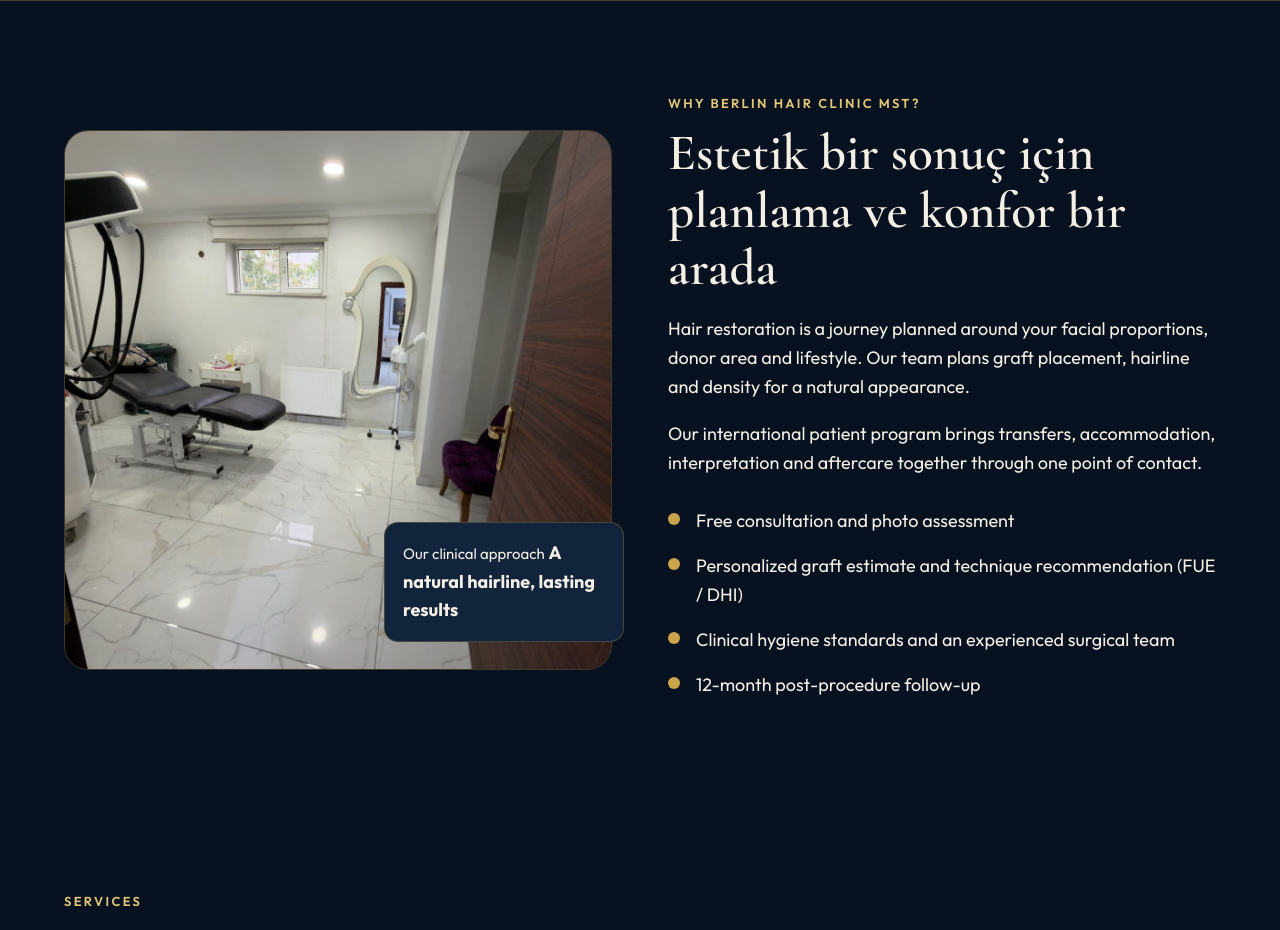
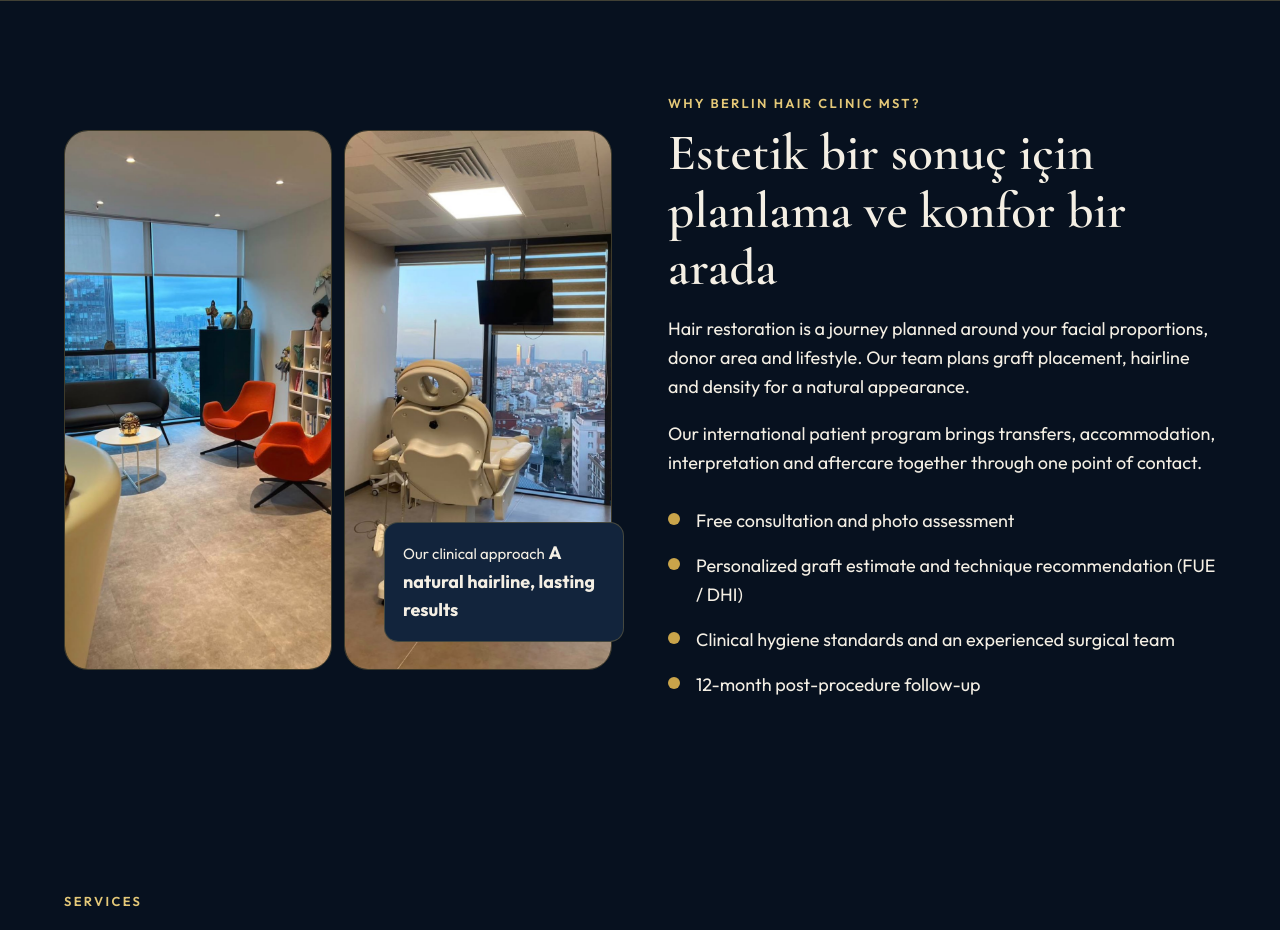
Before and after one commit to mjankat/berlin-hair-clinic, a plain HTML site: page index.html in a window 1280 px wide. Shown: the part 1000-1930 px from the top of the page. Drawn offline with nearby package versions, Linux system fonts and the light colour scheme.

Commit message:
Refactor code structure for improved readability and maintainability

```diff
--- a/css/style.css
+++ b/css/style.css
@@ -365,9 +365,16 @@
   position: relative;
 }
 
+.about-photos {
+  display: grid;
+  grid-template-columns: 1fr 1fr;
+  gap: 12px;
+  height: 480px;
+}
+
 .about-visual img {
-  height: 480px;
   width: 100%;
+  height: 100%;
   object-fit: cover;
   border-radius: 24px;
   border: 1px solid var(--line);
@@ -628,7 +635,7 @@
     min-height: 620px;
   }
 
-  .about-visual img {
+  .about-photos {
     height: 540px;
   }
 
--- a/index.html
+++ b/index.html
@@ -124,10 +124,16 @@
       <section class="about" id="hakkimizda">
         <div class="container about-grid">
           <div class="about-visual reveal">
-            <img
-              src="images/clinic-room-1.jpeg"
-              alt="Berlin Hair Clinic tedavi odası"
-            />
+            <div class="about-photos">
+              <img
+                src="images/clinic-lounge-new.jpeg"
+                alt="Berlin Hair Clinic danışma ve bekleme alanı"
+              />
+              <img
+                src="images/clinic-room-new.jpeg"
+                alt="Berlin Hair Clinic tedavi odası"
+              />
+            </div>
             <div class="about-badge">
               <small>Klinik yaklaşım</small>
               <strong>Doğal saç çizgisi, kalıcı sonuç</strong>
```
Also changed, not shown: images/clinic-lounge-new.jpeg (added), images/clinic-room-new.jpeg (added).
